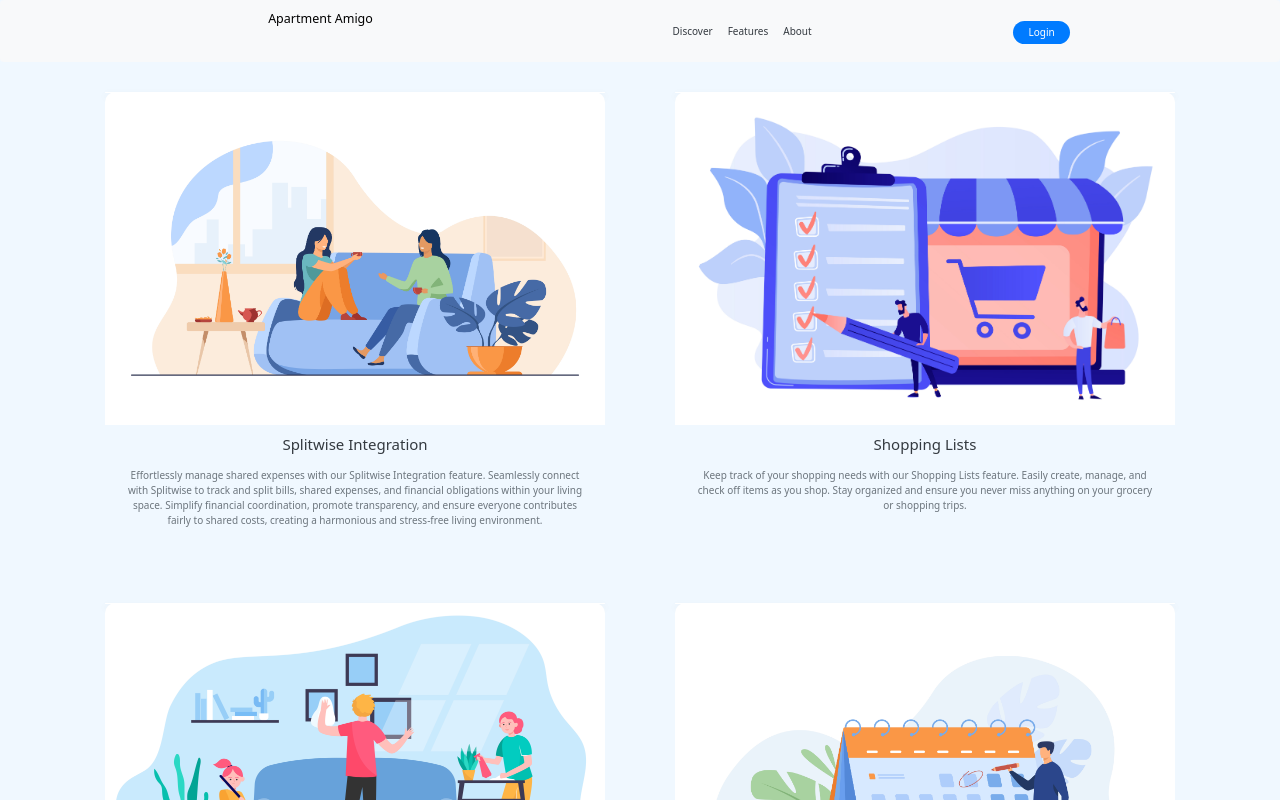
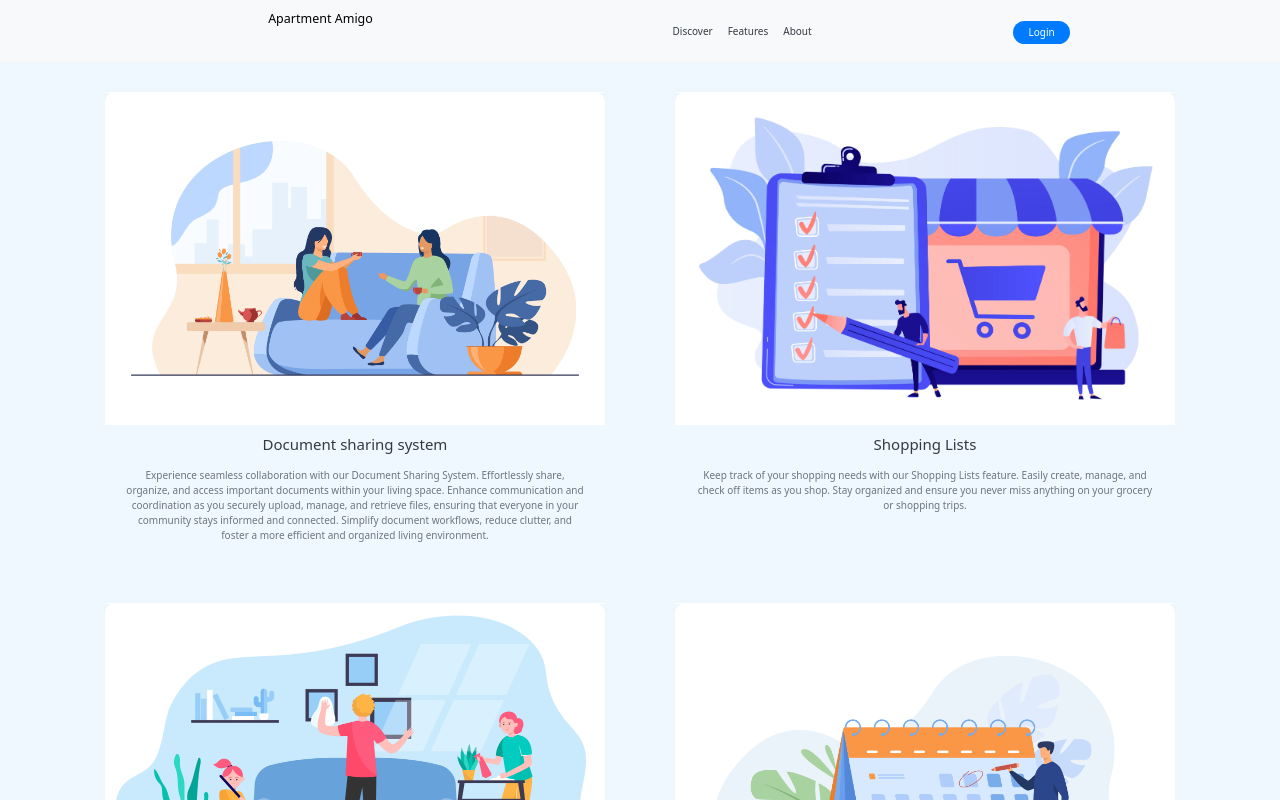
Before and after one commit to RupeshRokade16/apartment-amigo, a React (Create React App) app in the folder client/: page /features in a window 1280 px wide. Shown: the top 800 px of the page. Built offline with nearby package versions, Linux system fonts and the light colour scheme.

Commit message:
changes to home, features and about pages

```diff
--- a/client/src/pages/About/About.js
+++ b/client/src/pages/About/About.js
@@ -43,7 +43,7 @@
         <Navbar.Collapse id="basic-navbar-nav">
           <Nav className="ml-auto">
             <Nav.Item className="nav-item px-1">
-              <Nav.Link as={Link} to="/home">
+              <Nav.Link as={Link} to="/">
                 Discover
               </Nav.Link>
             </Nav.Item>
@@ -57,7 +57,11 @@
                 About
               </Nav.Link>
             </Nav.Item>
-
+            <Nav.Item className="nav-item px-1">
+              <Nav.Link as={Link} to="/contact">
+                Contact Us
+              </Nav.Link>
+            </Nav.Item>
           </Nav>
           <Link to="/login" className="btn btn-light px-4" id="loginButton">
             Login
--- a/client/src/pages/Features/Features.js
+++ b/client/src/pages/Features/Features.js
@@ -14,8 +14,8 @@
   const cardData = [
     {
       imageUrl: homeImage,
-      title: 'Splitwise Integration',
-      description: 'Effortlessly manage shared expenses with our Splitwise Integration feature. Seamlessly connect with Splitwise to track and split bills, shared expenses, and financial obligations within your living space. Simplify financial coordination, promote transparency, and ensure everyone contributes fairly to shared costs, creating a harmonious and stress-free living environment.',
+      title: 'Document sharing system',
+      description: 'Experience seamless collaboration with our Document Sharing System. Effortlessly share, organize, and access important documents within your living space. Enhance communication and coordination as you securely upload, manage, and retrieve files, ensuring that everyone in your community stays informed and connected. Simplify document workflows, reduce clutter, and foster a more efficient and organized living environment.',
 
     },
     {
@@ -48,7 +48,7 @@
         <Navbar.Collapse id="basic-navbar-nav">
           <Nav className="ml-auto">
             <Nav.Item className="nav-item px-1">
-              <Nav.Link as={Link} to="/home">
+              <Nav.Link as={Link} to="/">
                 Discover
               </Nav.Link>
             </Nav.Item>
```
